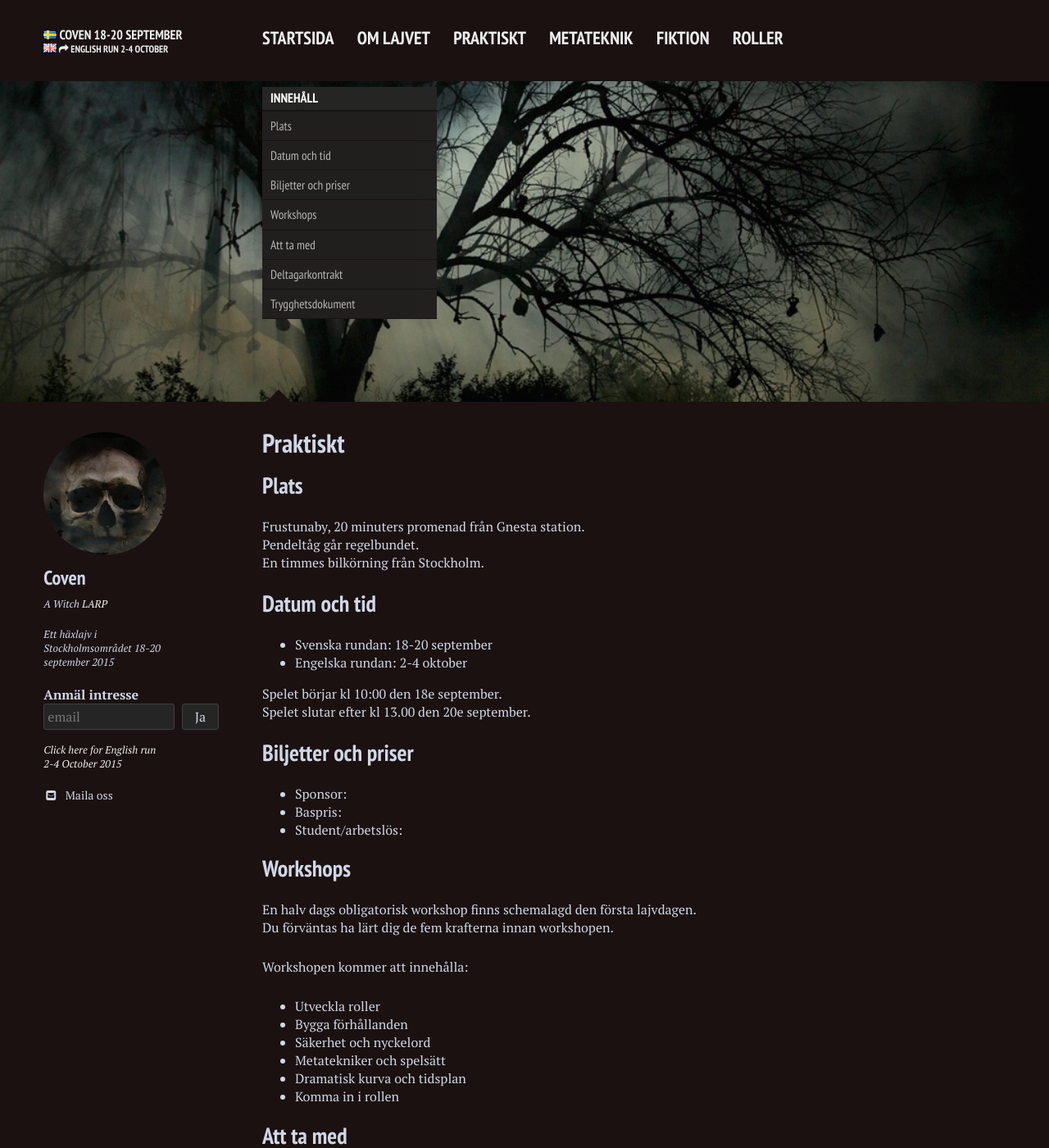
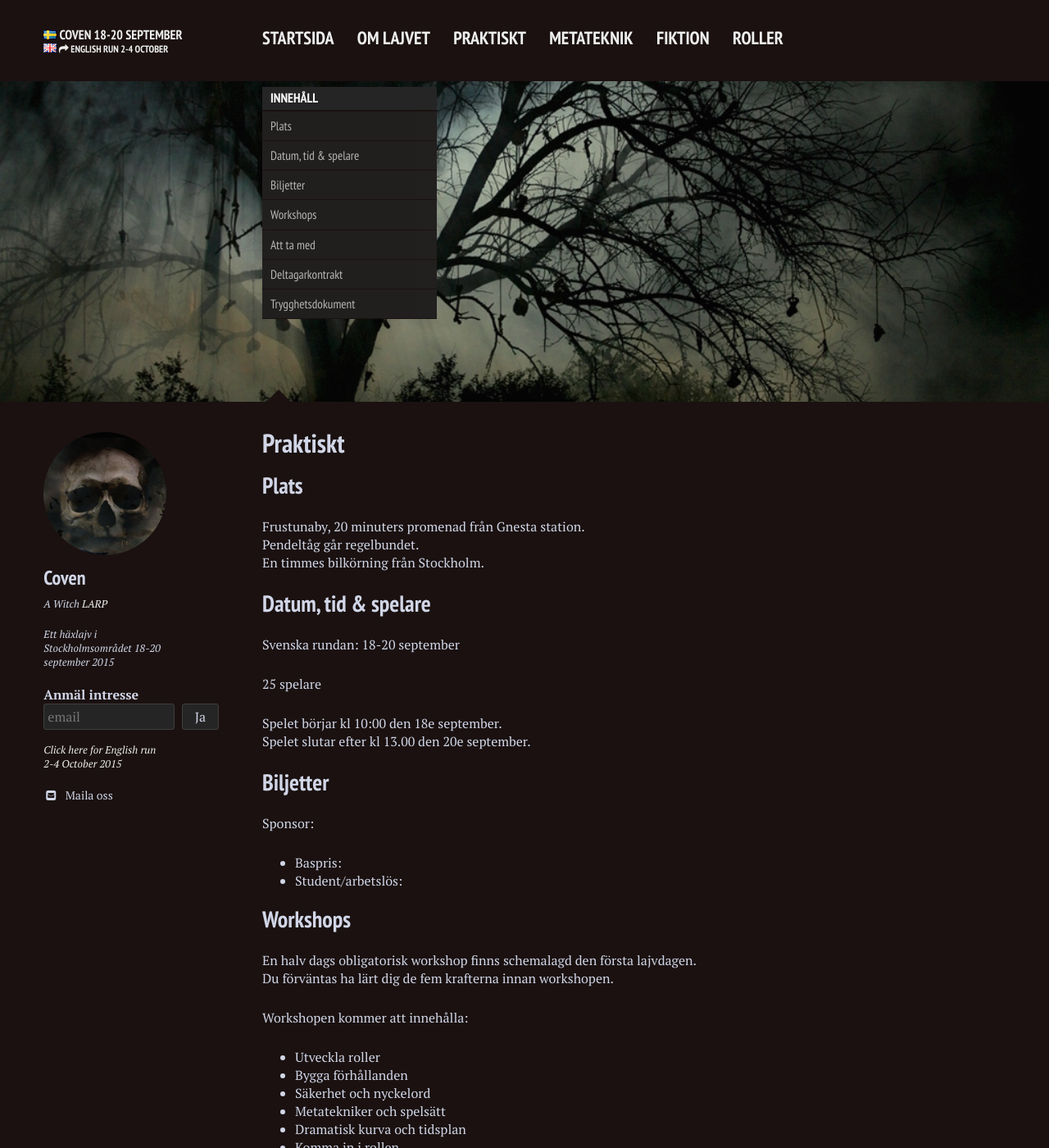
Before and after one commit to stanislavb/www.coven.nu, a Jekyll site: the page built from praktiskt/index.md, in a window 1280 px wide and 1400 px high. Shown: the whole window at 82% size. Built offline with Jekyll 4.4.1, drawn with Linux system fonts in a browser that asks for light colours; nearby versions of some CDN libraries.

Commit message:
Update index.md

```diff
--- a/praktiskt/index.md
+++ b/praktiskt/index.md
@@ -23,17 +23,18 @@ Frustunaby, 20 minuters promenad från Gnesta station.
 Pendeltåg går regelbundet.
 En timmes bilkörning från Stockholm.
 
-## Datum och tid
+## Datum, tid & spelare
 
-* Svenska rundan: 	18-20 september
-* Engelska rundan:	 2-4 oktober
+Svenska rundan: 	18-20 september
+
+25 spelare
 
 Spelet börjar kl 10:00 den 18e september.
 Spelet slutar efter kl 13.00 den 20e september.
 
-## Biljetter och priser
+## Biljetter
 
-- Sponsor:
+Sponsor:
 - Baspris:
 - Student/arbetslös:
 
```
